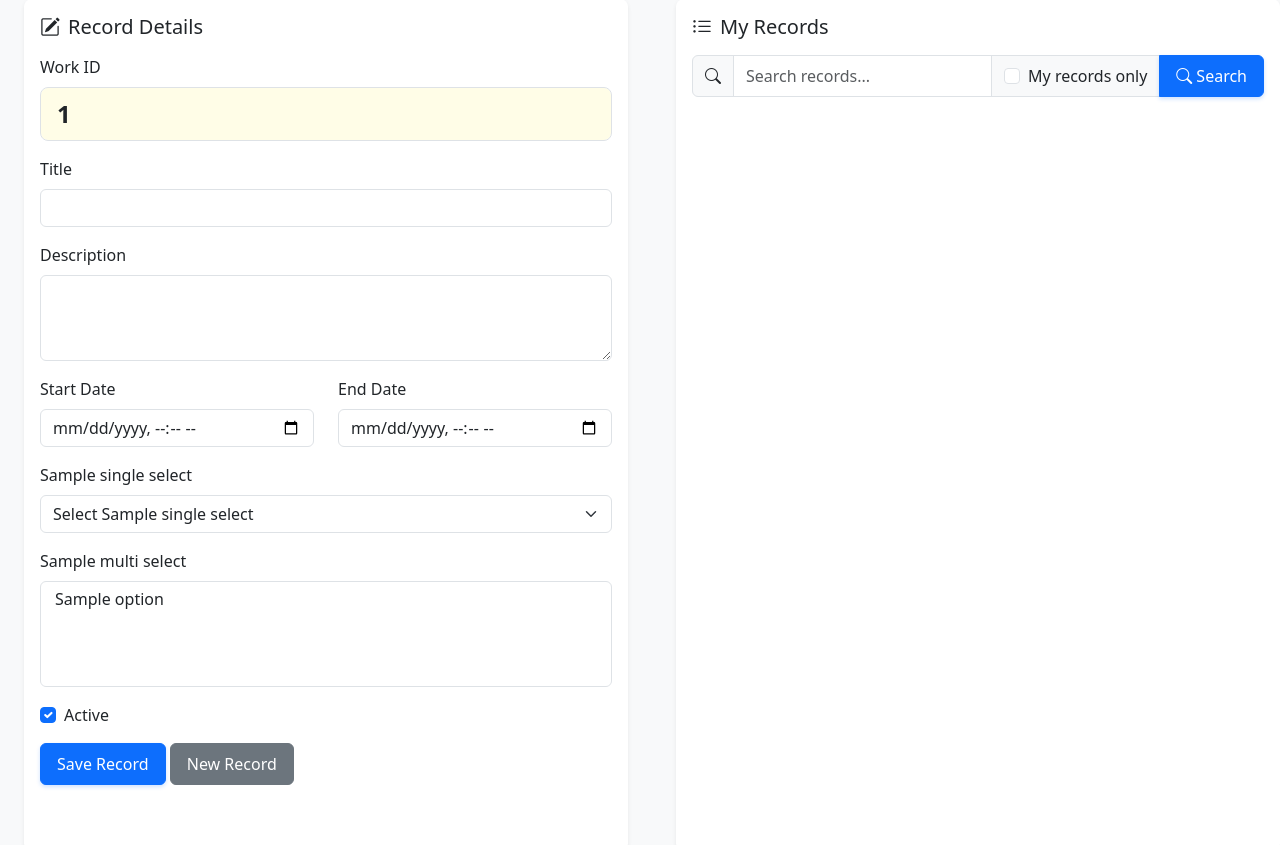
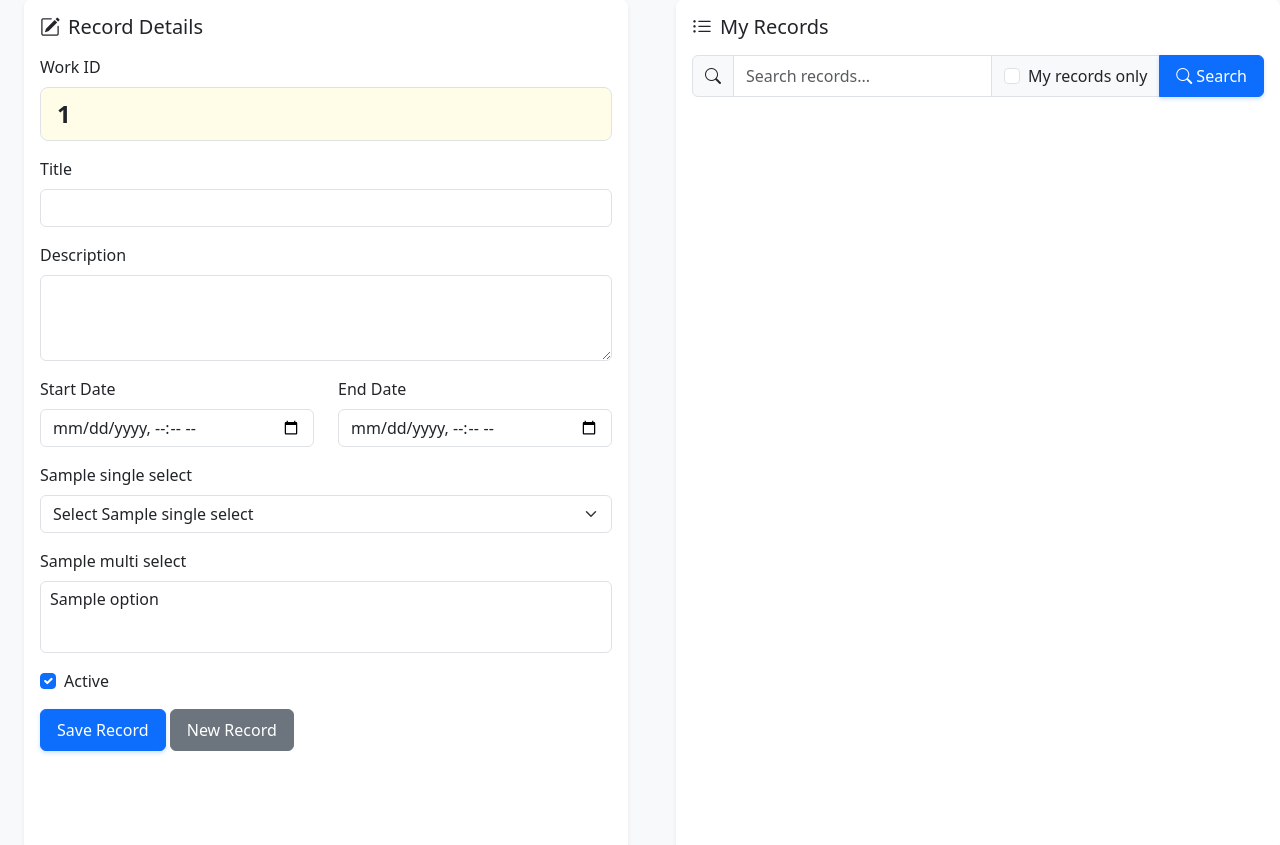
Before and after one commit to dirkpetersen/flasks, a Flask app: template work-id/templates/index.html in a window 1280 px wide. Shown: the part 83-928 px from the top of the page. Run offline with Flask 3, Linux system fonts and the light colour scheme; the template is opened without the code that fills it: most values are stand-ins (such as "Sample title", 1, 10 or a date in 2020); some libraries are stand-ins or nearby versions.

Commit message:
style: Remove Select2 and optimize multiselect field styling

```diff
--- a/work-id/static/css/styles.css
+++ b/work-id/static/css/styles.css
@@ -64,14 +64,13 @@ html, body {
     border-radius: 0.5rem;
 }
 
-.select2-container--default .select2-selection--multiple {
-    border-color: #dee2e6;
-    border-radius: 0.375rem;
+select[multiple] {
+    height: 4.5em;  /* Show approximately 2 lines */
+    padding: 0.25rem;
 }
 
-.select2-container--default.select2-container--focus .select2-selection--multiple {
-    border-color: var(--bs-primary);
-    box-shadow: 0 0 0 0.25rem rgba(13, 110, 253, 0.25);
+select[multiple] option {
+    padding: 2px 5px;
 }
 
 .badge {
--- a/work-id/static/js/main.js
+++ b/work-id/static/js/main.js
@@ -1,10 +1,4 @@
-// Initialize Select2
 $(document).ready(function() {
-    // Initialize Select2 for all multi-select fields
-    $('.select2-multi').select2({
-        width: '100%',
-        dropdownAutoWidth: false
-    });
     loadRecords();
 });
 
--- a/work-id/templates/index.html
+++ b/work-id/templates/index.html
@@ -5,7 +5,6 @@
     <meta name="viewport" content="width=device-width, initial-scale=1.0">
     <title>Work-ID Management</title>
     <link href="https://cdn.jsdelivr.net/npm/bootstrap@5.3.2/dist/css/bootstrap.min.css" rel="stylesheet">
-    <link href="https://cdn.jsdelivr.net/npm/select2@4.1.0-rc.0/dist/css/select2.min.css" rel="stylesheet" />
     <link href="https://cdn.jsdelivr.net/npm/bootstrap-icons@1.11.2/font/bootstrap-icons.css" rel="stylesheet">
     <link href="/static/css/styles.css" rel="stylesheet">
 </head>
@@ -154,7 +153,6 @@
 
     <script src="https://cdn.jsdelivr.net/npm/bootstrap@5.3.2/dist/js/bootstrap.bundle.min.js"></script>
     <script src="https://code.jquery.com/jquery-3.6.0.min.js"></script>
-    <script src="https://cdn.jsdelivr.net/npm/select2@4.1.0-rc.0/dist/js/select2.min.js"></script>
     <script src="/static/js/main.js"></script>
 </body>
 </html>
```
